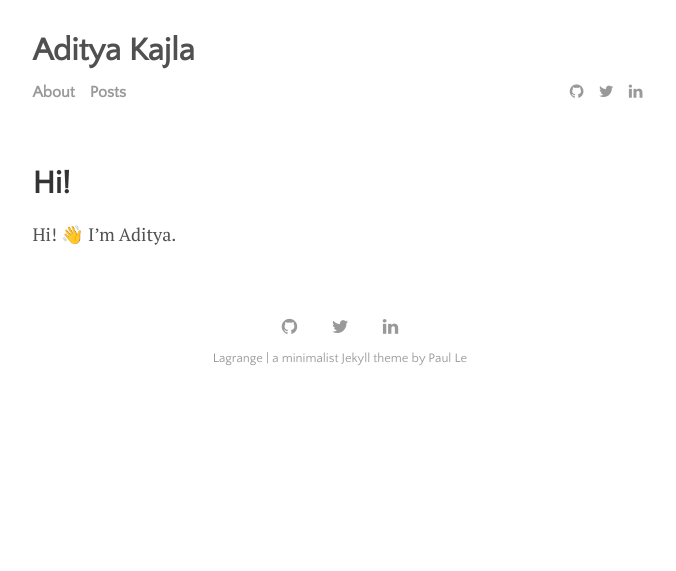
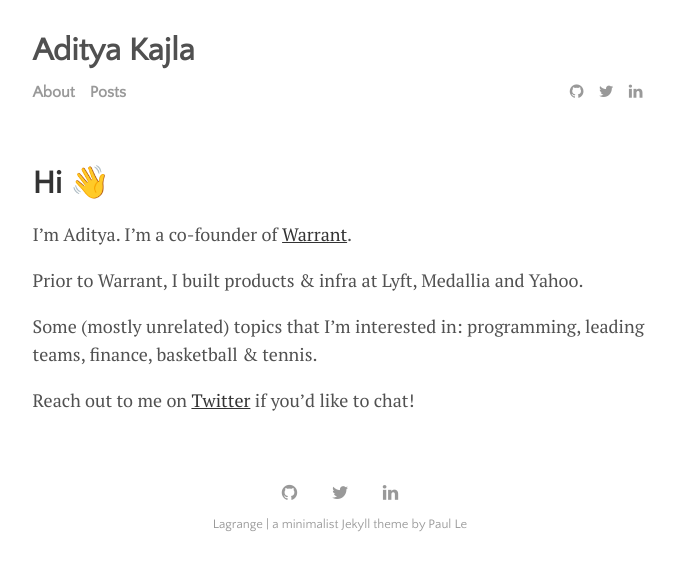
Before and after one commit to akajla09/akajla09.github.io, a Jekyll site: the page built from menu/about.md, in a window 1280 px wide. Shown: the top 571 px of the page, without its empty margins (300-976 px from the left). Built offline with Jekyll 4.4.1, drawn with Linux system fonts in a browser that asks for light colours.

Commit message:
Update homepage

```diff
--- a/_includes/footer.html
+++ b/_includes/footer.html
@@ -1,4 +1,4 @@
 <footer class="footer">
   {% include social-icons.html %}
-  <div class="post-date"><a href="https://lenpaul.github.io/Lagrange/menu/about.html">Lagrange | a minimalist Jekyll theme by Paul Le</a></div>
+  <div class="post-date"><a href="https://lenpaul.github.io/Lagrange/">Lagrange | a minimalist Jekyll theme by Paul Le</a></div>
 </footer>
--- a/menu/about.md
+++ b/menu/about.md
@@ -1,6 +1,12 @@
 ---
 layout: page
-title: Hi!
+title: Hi 👋
 ---
 
-Hi! 👋 I'm Aditya.
+I'm Aditya. I'm a co-founder of [Warrant](https://warrant.dev/).
+
+Prior to Warrant, I built products & infra at Lyft, Medallia and Yahoo.
+
+Some (mostly unrelated) topics that I'm interested in: programming, leading teams, finance, basketball & tennis.
+
+Reach out to me on [Twitter](https://twitter.com/akajla09) if you'd like to chat!
```
Also changed, not shown: android-chrome-192x192.png (deleted), android-chrome-512x512.png (deleted), apple-touch-icon.png (deleted), favicon-16x16.png (deleted), favicon-32x32.png (deleted), favicon.ico (deleted).
